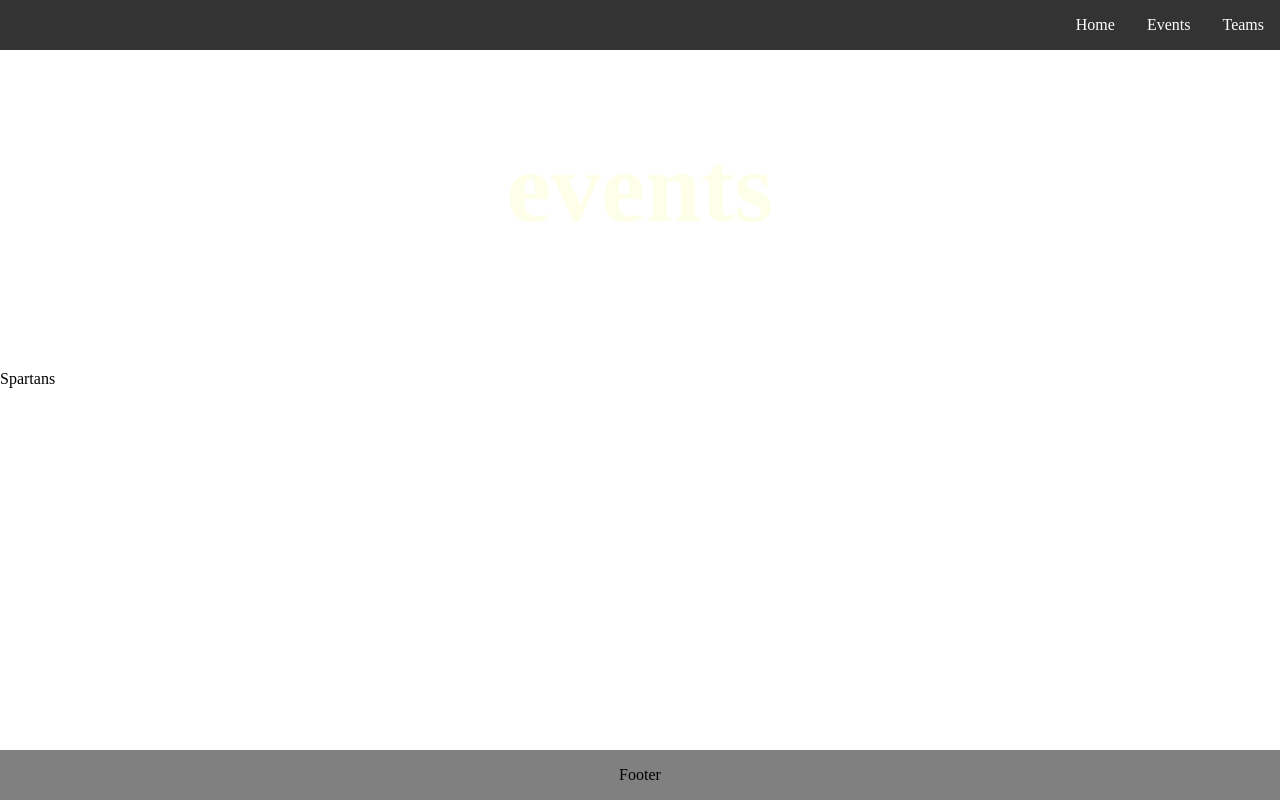
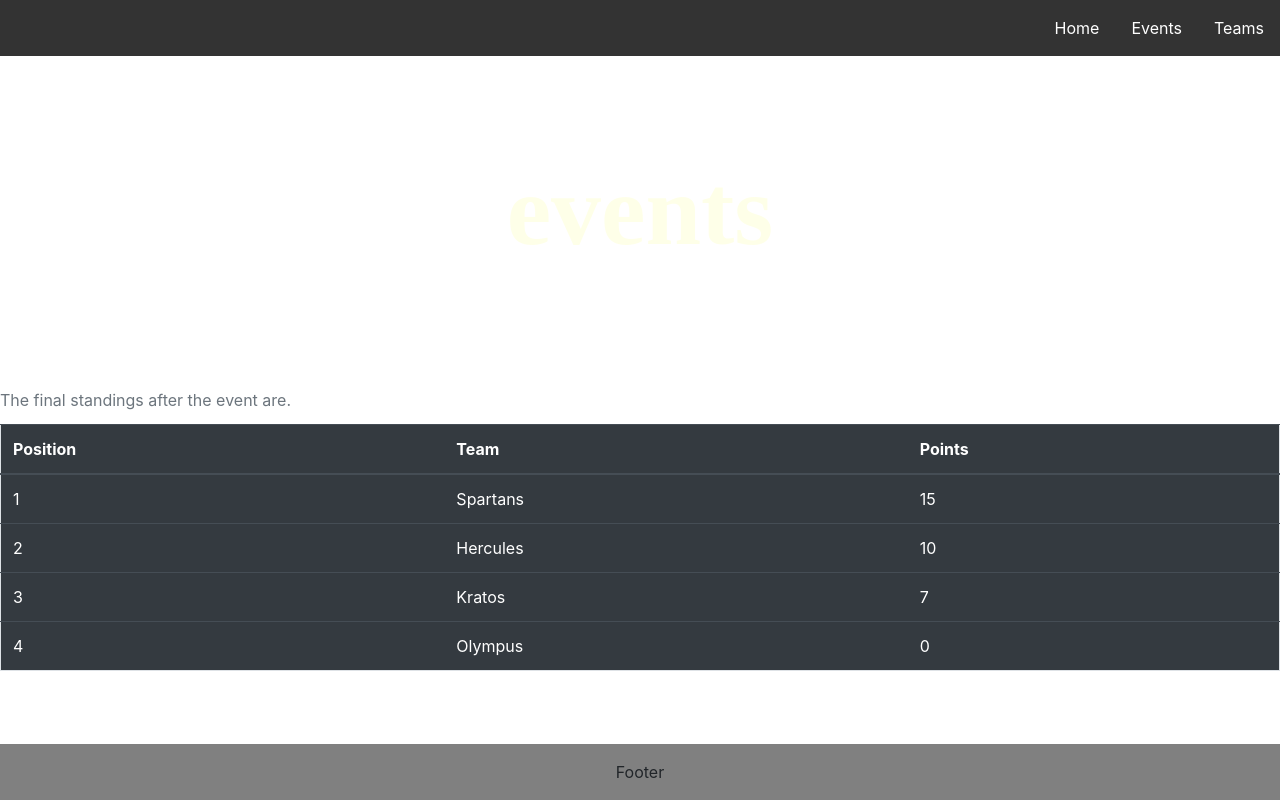
Before and after one commit to sreekanthkm93/qb-utsav, a Vue app: page /event-details/events in a window 1280 px wide. Built offline with nearby package versions, Linux system fonts and the light colour scheme.

Commit message:
Incorporated Bootstrap

```diff
--- a/package.json
+++ b/package.json
@@ -11,6 +11,7 @@
   },
   "dependencies": {
     "axios": "^0.18.0",
+    "bootstrap-vue": "2.0.0-rc.9",
     "vue": "^2.5.2",
     "vue-axios": "^2.1.1",
     "vue-router": "^3.0.1",
--- a/src/components/EventWinnersTable.vue
+++ b/src/components/EventWinnersTable.vue
@@ -1,12 +1,28 @@
 <template>
 <div>
-    {{winner}}
+    <b-table dark outlined hover :items="items" caption-top>
+      <template slot="table-caption">
+        The final standings after the event are.
+      </template>
+    </b-table>
 </div>
 </template>
 <script>
+const items = [
+  { Position: 1, Team: 'Spartans', Points: 15 },
+  { Position: 2, Team: 'Hercules', Points: 10 },
+  { Position: 3, Team: 'Kratos', Points: 7 },
+  { Position: 4, Team: 'Olympus', Points: 0 }
+]
+
 export default {
   name: 'EventWinnersTable',
-  props: ['winner']
+  props: ['winner'],
+  data () {
+    return {
+      items: items
+    }
+  }
 };
 </script>
 
--- a/src/components/TopSection.vue
+++ b/src/components/TopSection.vue
@@ -28,17 +28,20 @@ export default {
     height: 40vh;
     background: url("../assets/cricket.jpg");
     background-repeat: no-repeat;
+    background-size:cover;
     background-position: center;
 }
 .football{
     height: 40vh;
     background: url("../assets/football.jpg");
+    background-size:cover;
     background-repeat: no-repeat;
     background-position: center;
 }
 .carroms{
     height: 40vh;
     background: url("../assets/carroms.jpg");
+    background-size:cover;
     background-repeat: no-repeat;
     background-position: center;
 }
--- a/src/main.js
+++ b/src/main.js
@@ -1,11 +1,15 @@
 'use strict';
 
 import Vue from 'vue';
+import BootstrapVue from 'bootstrap-vue'
 import App from './App';
 import router from './router';
 import store from './store';
 import ApiService from './common/api.service';
+import 'bootstrap/dist/css/bootstrap.css'
+import 'bootstrap-vue/dist/bootstrap-vue.css'
 
+Vue.use(BootstrapVue);
 ApiService.init();
 Vue.config.productionTip = false;
 
```
Also changed, not shown: 1 other file (tests, documents, lock files or other folders).
